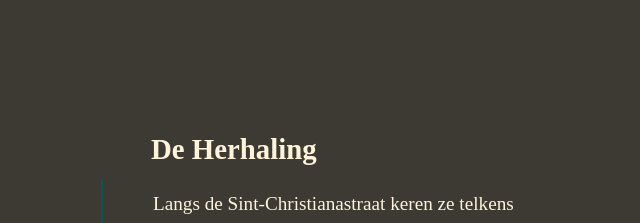
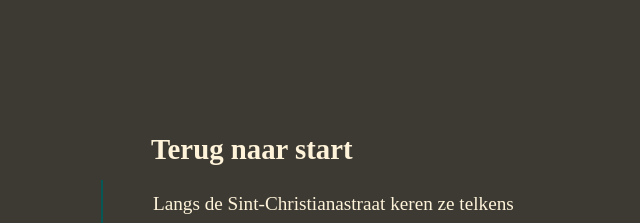
Before and after one commit to TijsM/el-toro-next, a Next.js app: page / in a window 1280 px wide. Shown: the part 3580-3803 px from the top of the page, without its empty margins (23-663 px from the left). Built offline with nearby package versions, Linux system fonts and the light colour scheme; no server answers.

Commit message:
fix: build issues

```diff
--- a/src/app/success/page.tsx
+++ b/src/app/success/page.tsx
@@ -13,6 +13,7 @@ export default function Success() {
     <Landing
       title={"Bedankt voor je inschriving!"}
       subtitle={"Tot op zondag 7 September"}
+      body={""}
       cta={{
         text: "Terug naar de website",
         onClick: () => router.push("/"),
--- a/src/components/parcours/Parcours.tsx
+++ b/src/components/parcours/Parcours.tsx
@@ -23,7 +23,7 @@ const sections: Section[] = [
     zoom: { xPercent: 100, yPercent: 90, scale: 2 },
   },
   {
-    title: "De Herhaling",
+    title: "Terug naar start",
     text: "Langs de Sint-Christianastraat keren ze telkens terug naar de start, vijftien keer opnieuw. Vijftien keer wachten, aanvallen, afzien, en dromen van de ultieme glorie.",
     zoom: { xPercent: 70, yPercent: 50, scale: 2.5 },
   },
```
